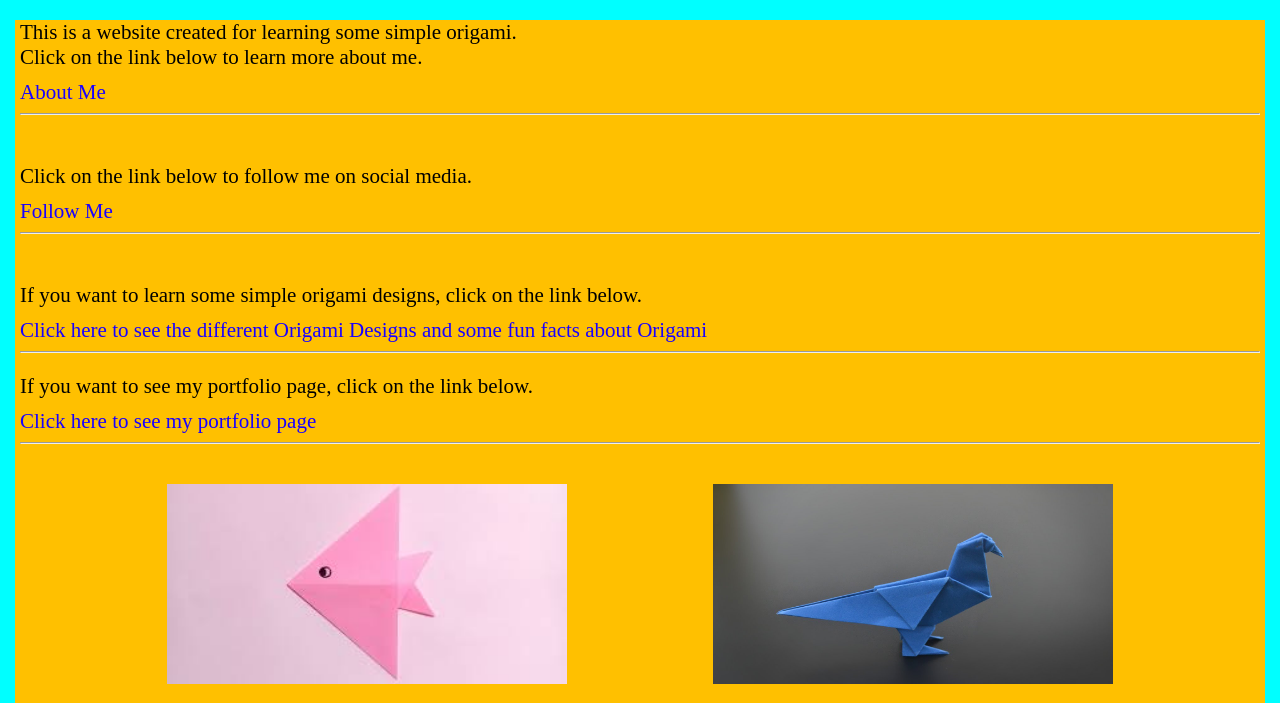
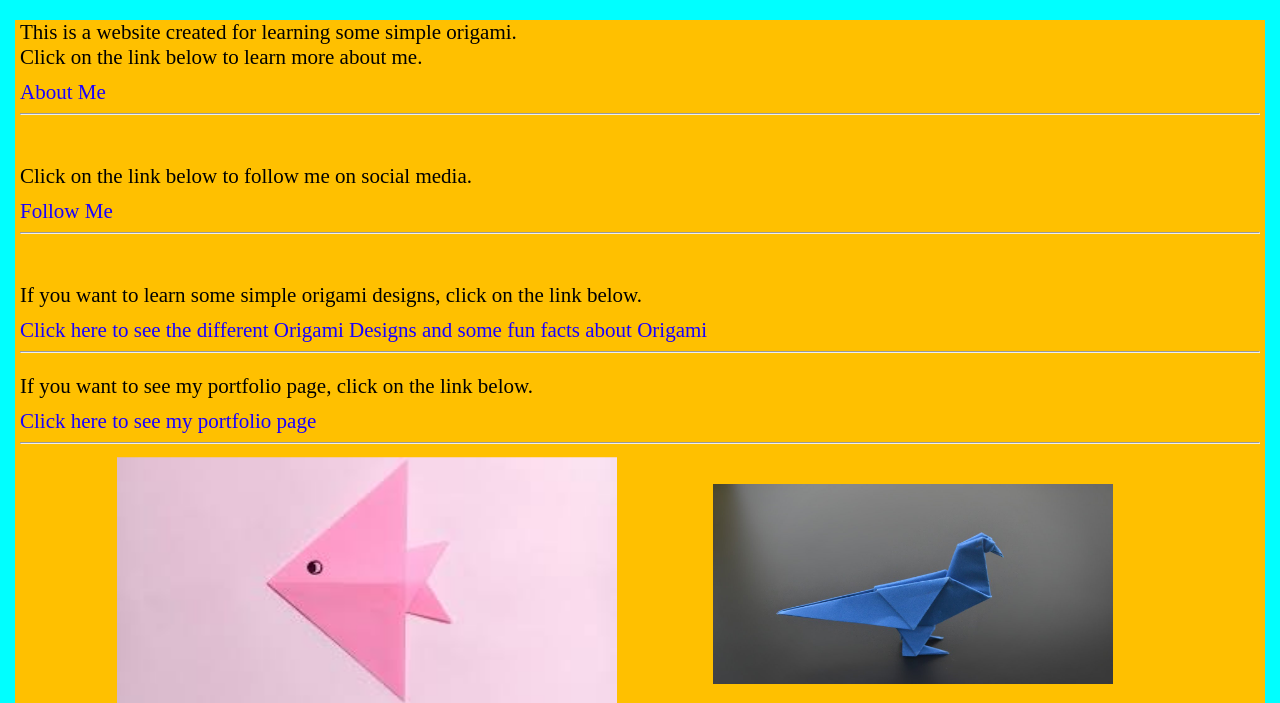
Before and after one commit to siddharth23052006/P52-Origami-Website, a plain HTML site: page index.html in a window 1280 px wide. In both pictures the pointer is over the element 366 px from the left and 688 px from the top of the page. Shown: the part 97-800 px from the top of the page. Drawn offline with Linux system fonts and the light colour scheme.

Commit message:
made home page images zoom on hovering

```diff
--- a/style.css
+++ b/style.css
@@ -49,6 +49,9 @@ a{
 .imgs{
     padding: 10px;
 }
+.imgs:hover{
+    transform: scale(1.25);
+}
 .aboutme{
     align-content: center;
     justify-content: space-between;
```
